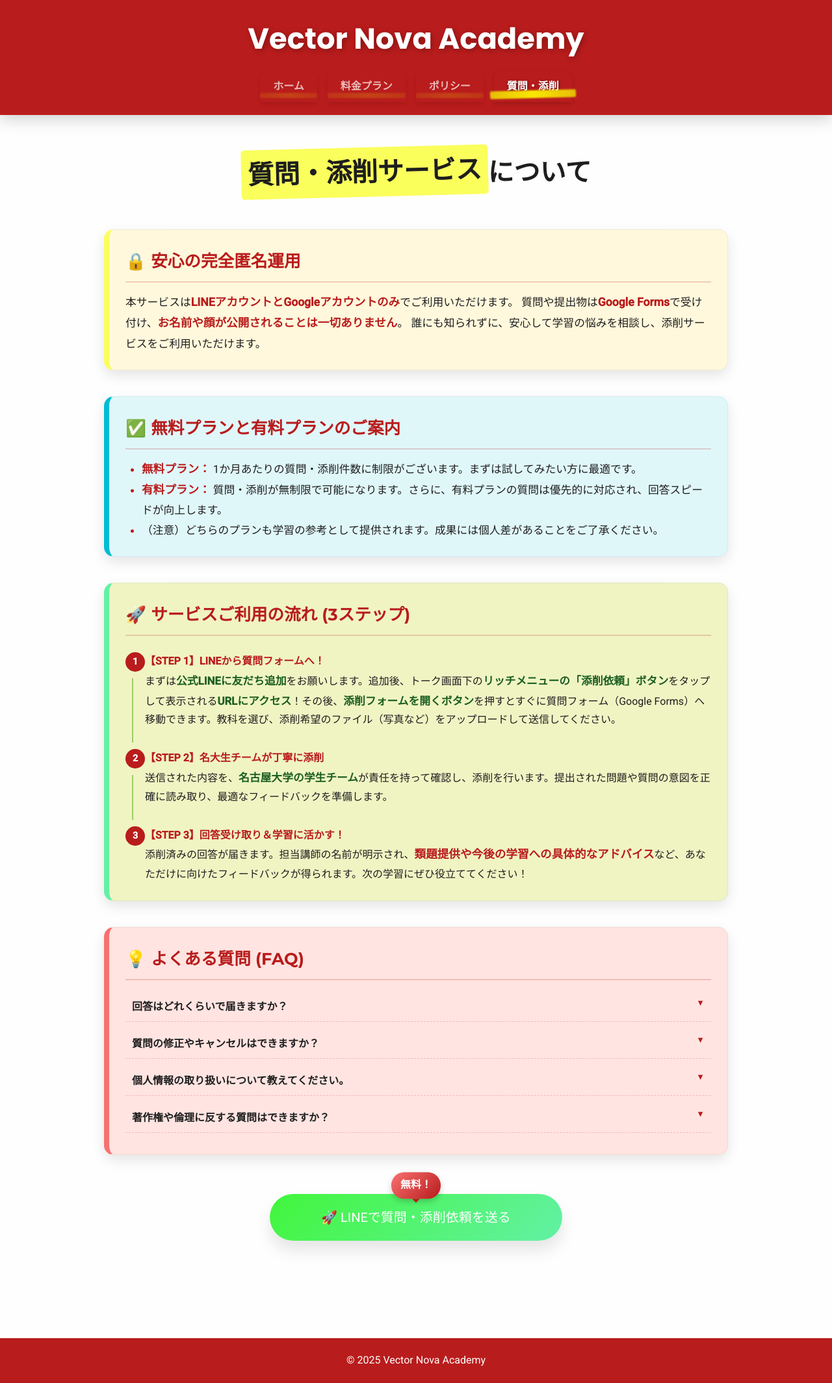
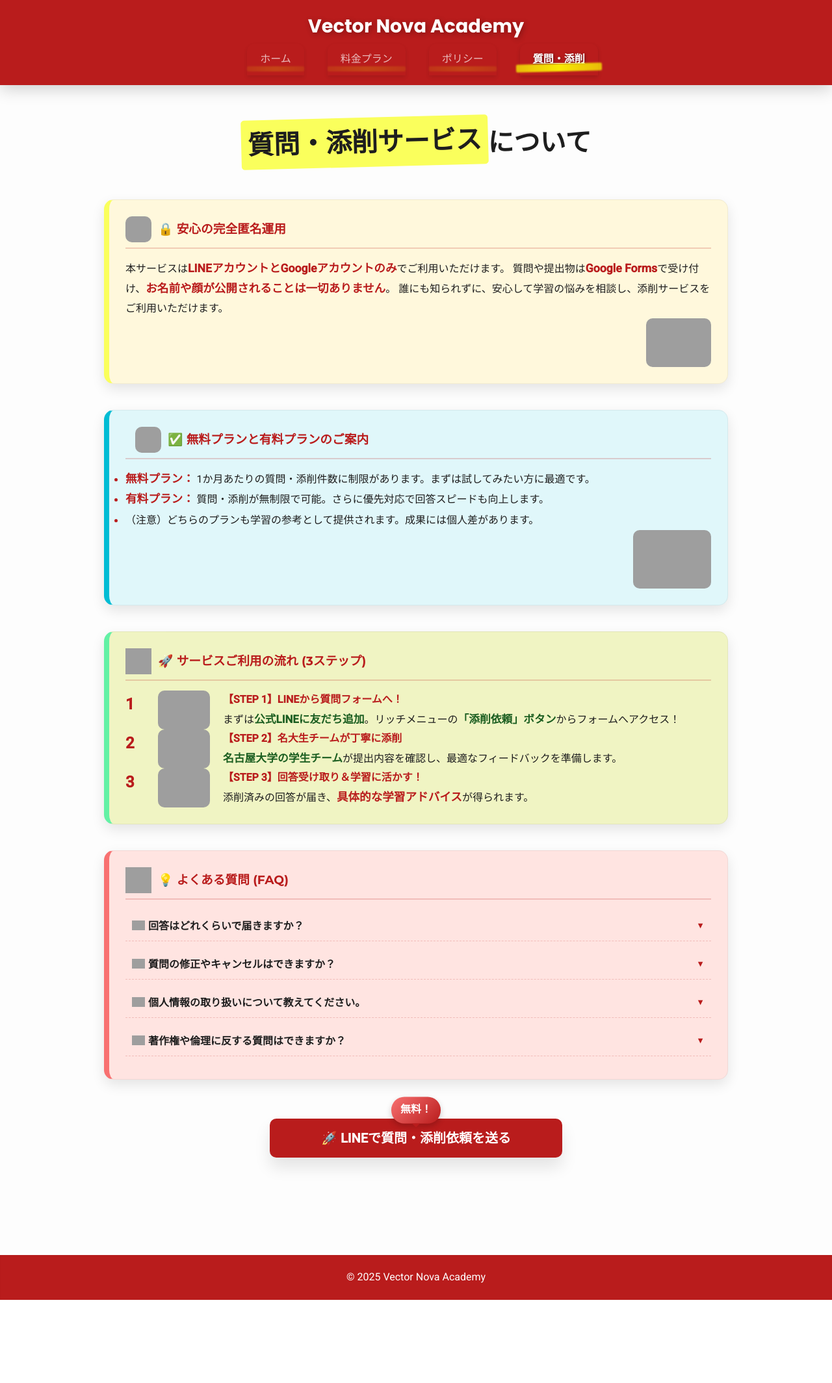
Before and after one commit to morisanyutakun-png/vectornova, a Flask app: page /qanda in a window 1280 px wide. Shown: the whole page at 65% size. After the commit the page ends 2001 px from the top, so only its background shows below. Run offline with Flask 3, Linux system fonts and the light colour scheme; grey boxes are pictures that could not be loaded.

Commit message:
添削html追加

```diff
--- a/templates/qanda.html
+++ b/templates/qanda.html
@@ -8,159 +8,241 @@
 <link rel="stylesheet" href="{{ url_for('static', filename='style.css') }}">
 
 <style>
-        /* Card共通のスタイル調整 */
+    body {
+        font-family: 'Roboto', sans-serif;
+        background-color: #fdfdfd;
+        margin:0;
+        padding:0;
+    }
+    header {
+        background:#b91c1c;
+        color:#fff;
+        padding:15px 20px;
+    }
+    header h1 {
+        margin:0;
+        font-family:'Poppins', sans-serif;
+        font-size:1.8rem;
+    }
+    nav a {
+        color:#fff;
+        text-decoration:none;
+        margin-left:20px;
+        font-weight:500;
+    }
+    nav a.active {
+        text-decoration:underline;
+    }
+    main {
+        padding: 50px 20px;
+        max-width: 1000px;
+        margin: 0 auto;
+    }
+    h2 {
+        font-family: 'Poppins', sans-serif;
+        font-size: 2.5rem;
+        text-align:center;
+        margin-bottom:50px;
+        color:#1e1e1e;
+    }
+    h2 span {
+        background-color: #faff5c;
+        padding: 2px 10px;
+        border-radius: 5px;
+        display: inline-block;
+        transform: rotate(-1.5deg);
+    }
+
+    .qanda-section {
+        display:flex;
+        flex-direction:column;
+        gap:40px;
+    }
+
     .qanda-card {
-            font-family: 'Roboto', sans-serif;
-            border: 1px solid rgba(0, 0, 0, 0.05);
+        border:1px solid rgba(0,0,0,0.05);
+        border-radius:15px;
+        padding:25px;
+        box-shadow:0 8px 20px rgba(0,0,0,0.1);
         transition: transform 0.3s ease, box-shadow 0.3s ease;
     }
     .qanda-card:hover {
         transform: translateY(-5px);
-            box-shadow: 0 15px 35px rgba(0, 0, 0, 0.15);
+        box-shadow: 0 15px 35px rgba(0,0,0,0.15);
     }
     .qanda-card h3 {
-            font-family: 'Montserrat', sans-serif !important;
-            font-weight: 700;
-            color: #b91c1c;
-            padding-bottom: 8px;
-            border-bottom: 2px solid rgba(185, 28, 28, 0.2);
-            margin-bottom: 15px !important;
+        font-family:'Montserrat',sans-serif;
+        font-weight:700;
+        color:#b91c1c;
+        padding-bottom:8px;
+        border-bottom:2px solid rgba(185,28,28,0.2);
+        margin-bottom:15px;
+        display:flex;
+        align-items:center;
+        gap:10px;
+    }
+    .qanda-card img.card-icon {
+        width:40px;
+        height:40px;
     }
 
-        /* 匿名カードの強調 */
-        .qanda-card.anonymous-card {
-            background: #fff8dc;
-            border-left: 8px solid #faff5c;
+    /* 匿名カード */
+    .anonymous-card {
+        background:#fff8dc;
+        border-left:8px solid #faff5c;
     }
-        /* 匿名カード内のキーワード強調 */
     .anonymous-card .key-emphasis {
-            color: #b91c1c; /* 赤色で強調 */
-            font-weight: 700;
-            font-size: 1.1rem;
+        color:#b91c1c;
+        font-weight:700;
+        font-size:1.1rem;
+    }
+    .anonymous-card img {
+        float:right;
+        width:100px;
+        border-radius:10px;
     }
 
-        /* プランカードの強調 */
-        .qanda-card.plan-info-card {
-            background: #e0f7fa;
-            border-left: 8px solid #00bcd4;
+    /* プランカード */
+    .plan-info-card {
+        background:#e0f7fa;
+        border-left:8px solid #00bcd4;
     }
     .plan-info-card li::marker {
-            color: #b91c1c;
-            font-size: 1.1rem;
+        color:#b91c1c;
+        font-size:1.1rem;
     }
-        /* プラン名強調 */
     .plan-name {
-            color: #b91c1c;
-            font-weight: 700;
-            font-size: 1.1rem;
+        color:#b91c1c;
+        font-weight:700;
+        font-size:1.1rem;
     }
-        /* 無制限強調 */
-        .unlimited-highlight {
-            color: #00bcd4; /* 青で強調 */
-            font-weight: 700;
-            font-size: 1.15rem;
+    .plan-info-card img {
+        float:right;
+        width:120px;
+        border-radius:10px;
+        margin-left:15px;
     }
 
-        /* 利用の流れ（タイムライン）の強化 */
-        .qanda-card.timeline-card {
-            background: #f0f4c3;
-            border-left: 8px solid #63f1a5;
+    /* タイムラインカード */
+    .timeline-card {
+        background:#f0f4c3;
+        border-left:8px solid #63f1a5;
     }
     .timeline-step {
-            position: relative;
-            padding-left: 30px;
+        display:flex;
+        align-items:flex-start;
+        gap:20px;
     }
-        /* タイムラインの縦線 */
-        .timeline-step:not(:last-child)::before {
-            content: '';
-            position: absolute;
-            left: 10px;
-            top: 40px;
-            bottom: -20px;
-            width: 2px;
-            background-color: #9ccc65;
+    .timeline-step div.step-number {
+        font-size:1.5rem;
+        font-weight:bold;
+        color:#b91c1c;
+        width:30px;
+        flex-shrink:0;
     }
-        .timeline-step > div:first-child {
-            position: absolute;
-            left: 0;
-            top: 0;
-            background-color: #b91c1c;
-            color: #fff;
-            border-radius: 50%;
-            width: 30px;
-            height: 30px;
-            display: flex;
-            justify-content: center;
-            align-items: center;
-            font-size: 0.9rem !important;
-            box-shadow: 0 0 0 4px #f0f4c3;
-            font-weight: bold;
+    .timeline-step img {
+        width:80px;
+        border-radius:10px;
+        flex-shrink:0;
     }
-        /* ステップ内の強調キーワード */
     .step-keyword {
-            color: #1b5e20; /* 濃い緑色 */
-            font-weight: 700;
-            font-size: 1.05rem;
+        color:#1b5e20;
+        font-weight:700;
+        font-size:1.05rem;
     }
-        /* 最終ステップのフィードバック強調 */
     .feedback-highlight {
-            color: #b91c1c;
-            font-weight: 700;
-            font-size: 1.1rem;
+        color:#b91c1c;
+        font-weight:700;
+        font-size:1.1rem;
     }
 
-        /* FAQの強化 */
-        .qanda-card.faq-card {
-            background: #ffe4e1;
-            border-left: 8px solid #f87171;
+    /* FAQカード */
+    .faq-card {
+        background:#ffe4e1;
+        border-left:8px solid #f87171;
     }
     .faq-item {
-            margin-bottom: 8px;
-            border-bottom: 1px dashed rgba(185, 28, 28, 0.2);
+        margin-bottom:10px;
+        border-bottom:1px dashed rgba(185,28,28,0.2);
     }
     .faq-question {
-            width: 100%;
-            text-align: left;
-            padding: 12px 10px;
-            background: none;
-            border: none;
-            font-family: 'Montserrat', sans-serif;
-            font-size: 1rem;
-            font-weight: 600;
-            color: #1e1e1e;
-            cursor: pointer;
-            outline: none;
+        width:100%;
+        text-align:left;
+        padding:12px 10px;
+        background:none;
+        border:none;
+        font-family:'Montserrat',sans-serif;
+        font-size:1rem;
+        font-weight:600;
+        color:#1e1e1e;
+        cursor:pointer;
+        outline:none;
+        display:flex;
+        align-items:center;
+        gap:5px;
+        position:relative;
         transition: background-color 0.2s;
-            position: relative;
     }
     .faq-question:hover {
-            background-color: rgba(185, 28, 28, 0.05);
+        background-color: rgba(185,28,28,0.05);
     }
     .faq-question::after {
-            content: '▼';
-            position: absolute;
-            right: 10px;
-            font-size: 0.8rem;
-            color: #b91c1c;
+        content:'▼';
+        position:absolute;
+        right:10px;
+        font-size:0.8rem;
+        color:#b91c1c;
         transition: transform 0.3s;
     }
-
-        /* FAQ回答表示時のアイコン回転 (JavaScriptが必要です) */
-        /* .faq-question.active::after {
-            transform: rotate(180deg);
-        } */
     .faq-answer {
-            background-color: rgba(255, 255, 255, 0.7);
-            padding: 10px 15px !important;
-            border-radius: 8px;
-            margin-top: 5px;
-            font-size: 0.95rem;
-            line-height: 1.6;
+        display:none;
+        background-color: rgba(255,255,255,0.7);
+        padding:10px 15px;
+        border-radius:8px;
+        margin-top:5px;
+        font-size:0.95rem;
+        line-height:1.6;
     }
 
-        /* CTAボタンのサイズ調整 */
+    /* CTA */
+    .cta-wrapper {
+        margin-top:20px;
+        margin-bottom:50px;
+        text-align:center;
+    }
     .cta-button {
-            max-width: 450px;
+        max-width:450px;
+        background:#b91c1c;
+        color:#fff;
+        font-weight:700;
+        padding:12px 20px;
+        border-radius:10px;
+        display:inline-flex;
+        justify-content:center;
+        align-items:center;
+        gap:10px;
+        text-decoration:none;
+        transition: background 0.3s;
+    }
+    .cta-button:hover {
+        background:#9a1616;
+    }
+    .free-badge {
+        display:inline-block;
+        background:#00bcd4;
+        color:#fff;
+        font-weight:700;
+        padding:5px 10px;
+        border-radius:10px;
+        margin-bottom:10px;
+    }
+
+    footer {
+        background:#b91c1c;
+        color:#fff;
+        text-align:center;
+        padding:20px 0;
+        margin-top:50px;
     }
 </style>
 </head>
@@ -177,100 +259,102 @@
     </div>
 </header>
 
-    <main style="padding: 50px 20px; max-width: 1000px; margin: 0 auto;">
-    <h2 style="font-family: 'Poppins', sans-serif; font-size: 2.5rem; text-align:center; margin-bottom:50px; color:#1e1e1e;">
-        <span style="background-color: #faff5c; padding: 2px 10px; border-radius: 5px; display: inline-block; transform: rotate(-1.5deg);">
-            質問・添削サービス
-        </span>について
-    </h2>
+<main>
+<h2><span>質問・添削サービス</span>について</h2>
 
-    <div class="qanda-section" style="display:flex; flex-direction:column; gap:40px;">
+<div class="qanda-section">
 
-        <div class="qanda-card anonymous-card" style="padding:25px; border-radius:15px; box-shadow:0 8px 20px rgba(0,0,0,0.1);">
-            <h3 style="font-size:1.6rem;">🔒 安心の完全匿名運用</h3>
-            <p style="font-size:1.05rem;">
+    <!-- 匿名カード -->
+    <div class="qanda-card anonymous-card">
+        <h3><img class="card-icon" src="images/anonymous.png" alt="匿名">🔒 安心の完全匿名運用</h3>
+        <p>
             本サービスは<span class="key-emphasis">LINEアカウントとGoogleアカウントのみ</span>でご利用いただけます。
             質問や提出物は<span class="key-emphasis">Google Forms</span>で受け付け、<span class="key-emphasis">お名前や顔が公開されることは一切ありません</span>。
             誰にも知られずに、安心して学習の悩みを相談し、添削サービスをご利用いただけます。
         </p>
+        <img src="images/anonymous_card.png" alt="匿名イメージ">
     </div>
 
-        <div class="qanda-card plan-info-card" style="padding:25px; border-radius:15px; box-shadow:0 8px 20px rgba(0,0,0,0.1);">
-            <h3 style="font-size:1.6rem;">✅ 無料プランと有料プランのご案内</h3>
-            <ul style="margin-left:25px; list-style-type: disc; font-size:1.05rem;">
-                <li><span class="plan-name">無料プラン：</span> 1か月あたりの質問・添削件数に制限がございます。まずは試してみたい方に最適です。</li>
-                <li><span class="plan-name">有料プラン：</span> 質問・添削が<span class="key-emphasis">無制限</span>で可能になります。さらに、有料プランの質問は<span class="key-emphasis">優先的に対応</span>され、回答スピードが向上します。</li>
-                <li>（注意）どちらのプランも学習の参考として提供されます。成果には個人差があることをご了承ください。</li>
+    <!-- プランカード -->
+    <div class="qanda-card plan-info-card">
+        <h3><img class="card-icon" src="images/plan.png" alt="プラン">✅ 無料プランと有料プランのご案内</h3>
+        <ul>
+            <li><span class="plan-name">無料プラン：</span> 1か月あたりの質問・添削件数に制限があります。まずは試してみたい方に最適です。</li>
+            <li><span class="plan-name">有料プラン：</span> 質問・添削が<span class="key-emphasis">無制限</span>で可能。さらに<span class="key-emphasis">優先対応</span>で回答スピードも向上します。</li>
+            <li>（注意）どちらのプランも学習の参考として提供されます。成果には個人差があります。</li>
         </ul>
+        <img src="images/plan_card.png" alt="プランイメージ">
     </div>
 
-        <div class="qanda-card timeline-card" style="padding:25px; border-radius:15px; box-shadow:0 8px 20px rgba(0,0,0,0.1);">
-            <h3 style="font-size:1.6rem;">🚀 サービスご利用の流れ (3ステップ)</h3>
-            <div class="timeline" style="display:flex; flex-direction:column; gap:30px; padding-top:10px;">
+    <!-- タイムラインカード -->
+    <div class="qanda-card timeline-card">
+        <h3><img class="card-icon" src="images/timeline.png" alt="タイムライン">🚀 サービスご利用の流れ (3ステップ)</h3>
 
+        <div class="timeline">
             <div class="timeline-step">
-                    <div style="font-size:1.5rem;">1</div>
+                <div class="step-number">1</div>
+                <img src="images/step1.png" alt="STEP1">
                 <div>
                     <strong style="color:#b91c1c;">【STEP 1】LINEから質問フォームへ！</strong><br>
-                        まずは<span class="step-keyword">公式LINEに友だち追加</span>をお願いします。追加後、トーク画面下の<span class="step-keyword">リッチメニューの「添削依頼」ボタン</span>をタップして表示される<span class="step-keyword">URLにアクセス</span>！その後、<span class="step-keyword">添削フォームを開くボタン</span>を押すとすぐに質問フォーム（Google Forms）へ移動できます。教科を選び、添削希望のファイル（写真など）をアップロードして送信してください。
+                    まずは<span class="step-keyword">公式LINEに友だち追加</span>。リッチメニューの<span class="step-keyword">「添削依頼」ボタン</span>からフォームへアクセス！
+                </div>
+            </div>
+            <div class="timeline-step">
+                <div class="step-number">2</div>
+                <img src="images/step2.png" alt="STEP2">
+                <div>
+                    <strong style="color:#b91c1c;">【STEP 2】名大生チームが丁寧に添削</strong><br>
+                    <span class="step-keyword">名古屋大学の学生チーム</span>が提出内容を確認し、最適なフィードバックを準備します。
+                </div>
+            </div>
+            <div class="timeline-step">
+                <div class="step-number">3</div>
+                <img src="images/step3.png" alt="STEP3">
+                <div>
+                    <strong style="color:#b91c1c;">【STEP 3】回答受け取り＆学習に活かす！</strong><br>
+                    添削済みの回答が届き、<span class="feedback-highlight">具体的な学習アドバイス</span>が得られます。
+                </div>
+            </div>
         </div>
     </div>
 
-                <div class="timeline-step">
-                    <div style="font-size:1.5rem;">2</div>
-                    <div>
-                        <strong style="color:#b91c1c;">【STEP 2】名大生チームが丁寧に添削</strong><br>
-                        送信された内容を、<span class="step-keyword">名古屋大学の学生チーム</span>が責任を持って確認し、添削を行います。提出された問題や質問の意図を正確に読み取り、最適なフィードバックを準備します。
+    <!-- FAQカード -->
+    <div class="qanda-card faq-card">
+        <h3><img class="card-icon" src="images/faq.png" alt="FAQ">💡 よくある質問 (FAQ)</h3>
+
+        <div class="faq-item">
+            <button class="faq-question"><img src="images/clock-icon.png" alt="" style="width:20px;">回答はどれくらいで届きますか？</button>
+            <div class="faq-answer">プランに応じて数時間〜数日でお届け。有料プランは優先対応でスピーディです。</div>
+        </div>
+
+        <div class="faq-item">
+            <button class="faq-question"><img src="images/edit-icon.png" alt="" style="width:20px;">質問の修正やキャンセルはできますか？</button>
+            <div class="faq-answer">送信後は原則修正・キャンセル不可です。送信前に内容をご確認ください。</div>
+        </div>
+
+        <div class="faq-item">
+            <button class="faq-question"><img src="images/privacy-icon.png" alt="" style="width:20px;">個人情報の取り扱いについて教えてください。</button>
+            <div class="faq-answer">提供情報は回答作成目的のみに使用し、厳重管理します。詳細はプライバシーポリシーをご覧ください。</div>
+        </div>
+
+        <div class="faq-item">
+            <button class="faq-question"><img src="images/no-icon.png" alt="" style="width:20px;">著作権や倫理に反する質問はできますか？</button>
+            <div class="faq-answer">できません。著作権侵害や公序良俗に反する質問はご遠慮ください。</div>
         </div>
     </div>
 
-                <div class="timeline-step">
-                    <div style="font-size:1.5rem;">3</div>
-                    <div>
-                        <strong style="color:#b91c1c;">【STEP 3】回答受け取り＆学習に活かす！</strong><br>
-                        添削済みの回答が届きます。担当講師の名前が明示され、<span class="feedback-highlight">類題提供や今後の学習への具体的なアドバイス</span>など、あなただけに向けたフィードバックが得られます。次の学習にぜひ役立ててください！
-                    </div>
+    <!-- CTA -->
+    <div class="cta-wrapper">
+        <div class="free-badge">無料！</div>
+        <a href="{{ url_for('business_line') }}" class="cta-button">
+            🚀 LINEで質問・添削依頼を送る
+        </a>
     </div>
 
 </div>
-        </div>
-
-        <div class="qanda-card faq-card" style="padding:25px; border-radius:15px; box-shadow:0 8px 20px rgba(0,0,0,0.1);">
-            <h3 style="font-size:1.6rem;">💡 よくある質問 (FAQ)</h3>
-
-            <div class="faq-item">
-                <button class="faq-question">回答はどれくらいで届きますか？</button>
-                <div class="faq-answer" style="display:none;">プランに応じて数時間〜数日でお届けします。有料プランは優先対応でよりスピーディです。</div>
-            </div>
-
-            <div class="faq-item">
-                <button class="faq-question">質問の修正やキャンセルはできますか？</button>
-                <div class="faq-answer" style="display:none;">質問送信後、システムが処理を開始すると原則として修正・キャンセルは承れません。送信前に内容を十分にご確認ください。</div>
-            </div>
-
-            <div class="faq-item">
-                <button class="faq-question">個人情報の取り扱いについて教えてください。</button>
-                <div class="faq-answer" style="display:none;">お客様からいただいた情報は、回答作成の目的のみに使用し、厳重に管理いたします。詳細はプライバシーポリシーをご覧ください。</div>
-            </div>
-
-            <div class="faq-item">
-                <button class="faq-question">著作権や倫理に反する質問はできますか？</button>
-                <div class="faq-answer" style="display:none;">できません。著作権を侵害する内容、または公序良俗・倫理に反する質問の送信はご遠慮ください。</div>
-            </div>
-        </div>
-
-
-        <div class="cta-wrapper" style="margin-top:20px; margin-bottom: 50px;">
-            <div class="free-badge">無料！</div>
-            <a href="{{ url_for('business_line') }}" class="cta-button" style="text-decoration: none; display: flex; justify-content: center;">
-                🚀 LINEで質問・添削依頼を送る
-            </a>
-        </div>
-    </div>
 </main>
 
-
-    <footer style="background:#b91c1c; color:#fff; text-align:center; padding:20px 0; margin-top:50px;">
+<footer>
     <p>&copy; 2025 Vector Nova Academy</p>
 </footer>
 
@@ -282,13 +366,11 @@
             const answer = button.nextElementSibling;
             const isExpanded = answer.style.display === 'block';
 
-                    // すべての回答を閉じる
             document.querySelectorAll('.faq-answer').forEach(ans => {
                 ans.style.display = 'none';
                 ans.previousElementSibling.classList.remove('active');
             });
 
-                    // クリックされた回答を開く
             if (!isExpanded) {
                 answer.style.display = 'block';
                 button.classList.add('active');
```
Lines whose indentation alone changed are shown as unchanged.
